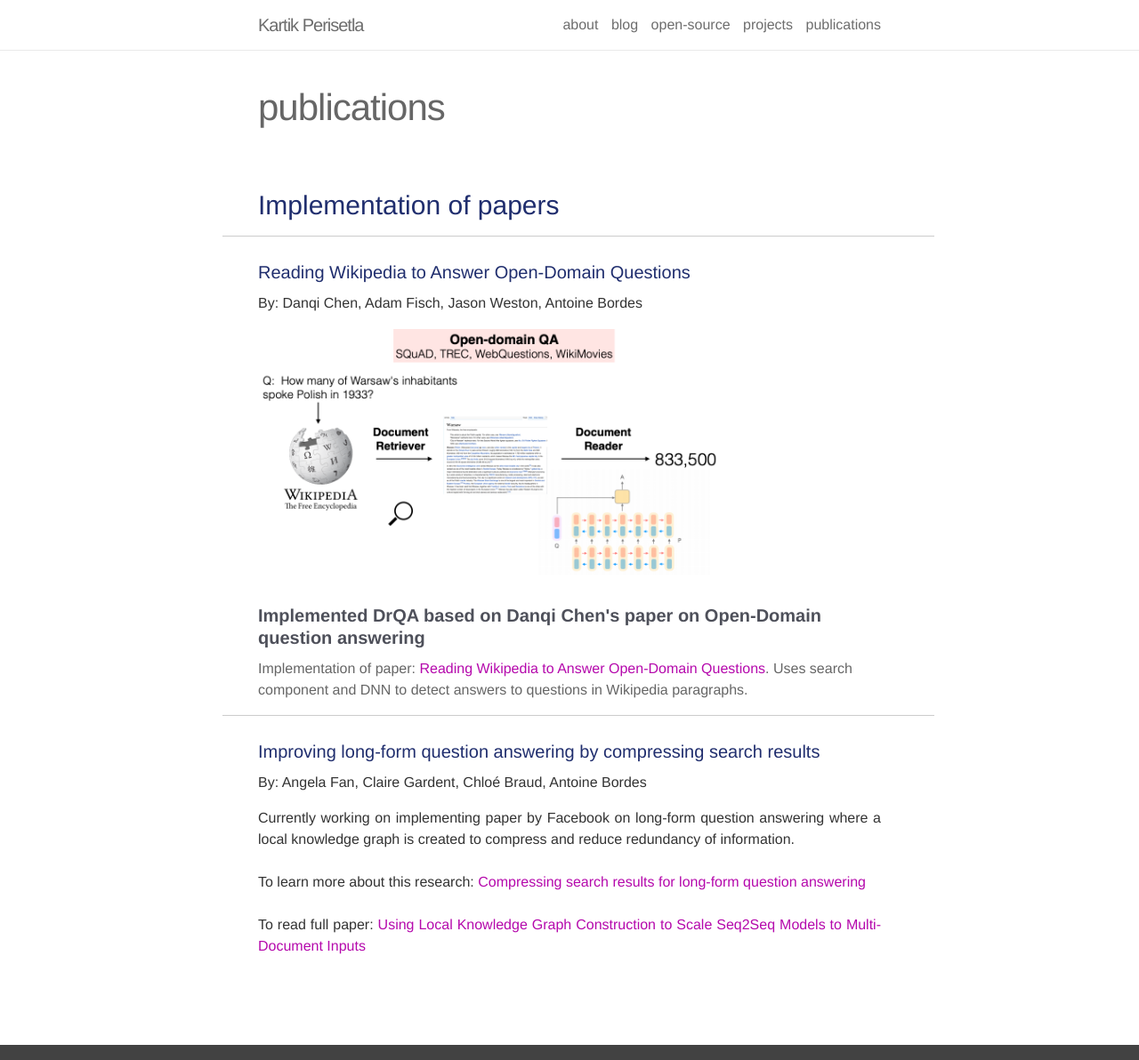
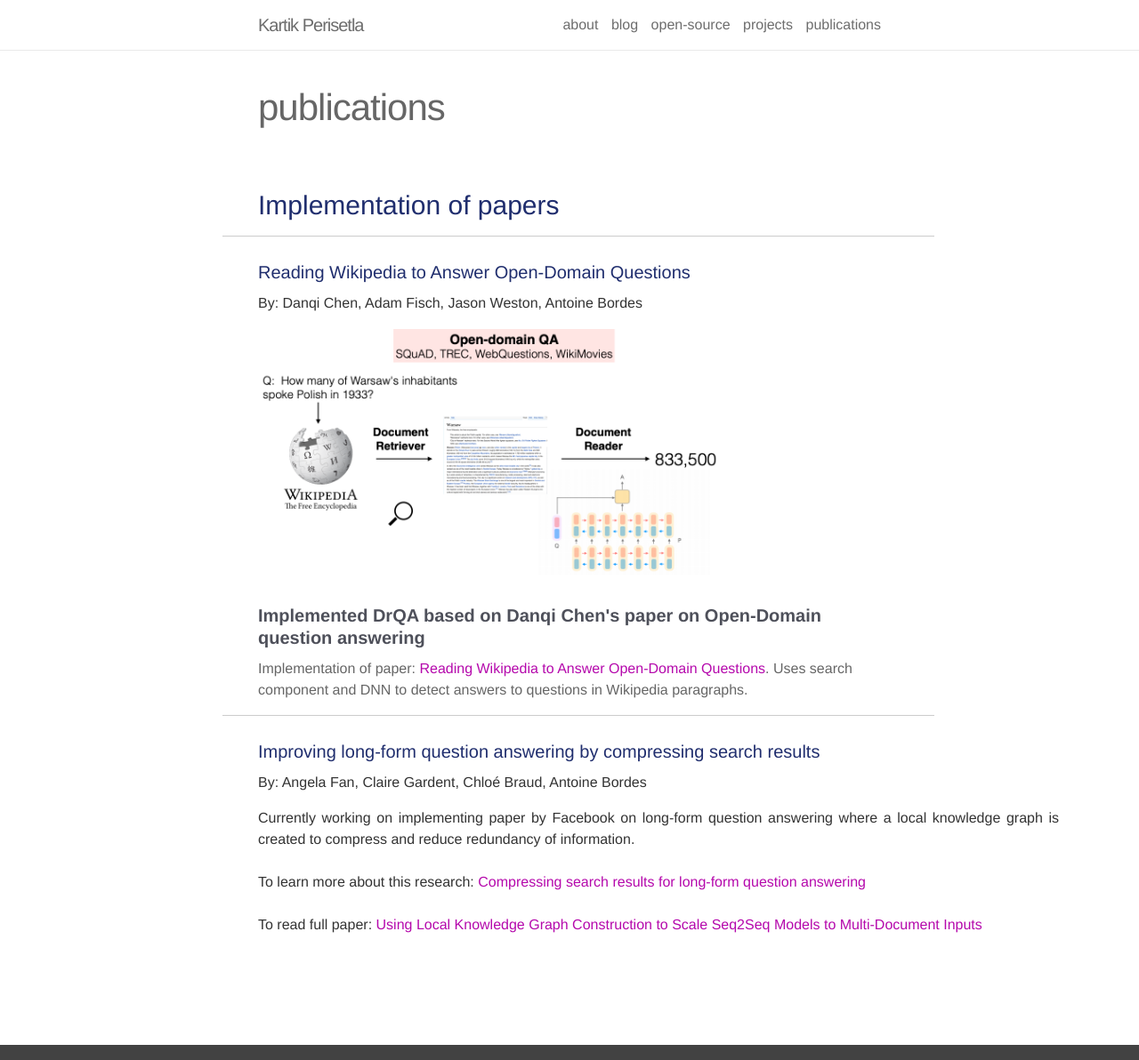
Before and after one commit to kartikperisetla/kartikperisetla.github.io, a Jekyll site: the page built from _pages/publications.md, in a window 1280 px wide and 1192 px high. Shown: the whole window at 89% size. Built offline with Jekyll 4.4.1, drawn with Linux system fonts in a browser that asks for light colours; nearby versions of some CDN libraries.

Commit message:
Update _posts.scss

```diff
--- a/_sass/_posts.scss
+++ b/_sass/_posts.scss
@@ -1,17 +1,18 @@
 .post-header {
     margin-bottom: $vertical-spacing-unit;
 }
+
 .post-list {
     margin: 0;
     padding: 0;
     list-style: none;
-
-    > li {
+    >li {
         border-bottom: 1px solid $light-gray;
         padding-bottom: $space-3;
         padding-top: $space-3;
     }
 }
+
 .post-title {
     font-size: 42px;
     letter-spacing: -1px;
@@ -22,6 +23,7 @@
     //     font-size: 36px;
     // }
 }
+
 .post-content {
     h2 {
         font-size: 42px;
@@ -41,12 +43,17 @@
         //     font-size: 18px;
         // }
     }
+    p {
+        width: 900px;
+    }
 }
+
 .post-meta {
     color: $grey-color;
     font-size: $small-font-size;
     margin-bottom: 0px;
 }
+
 .post-link {
     display: block;
     font-size: 42px;
```
